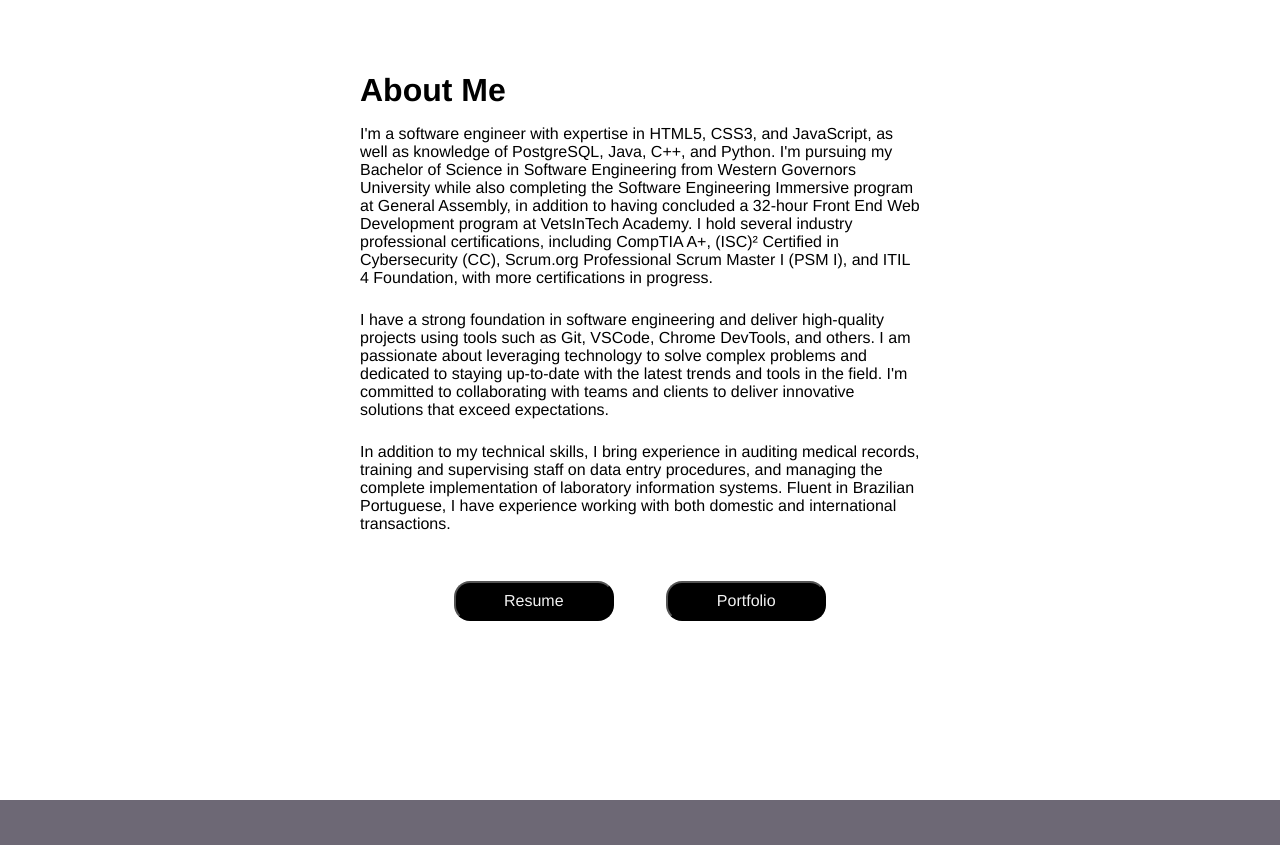
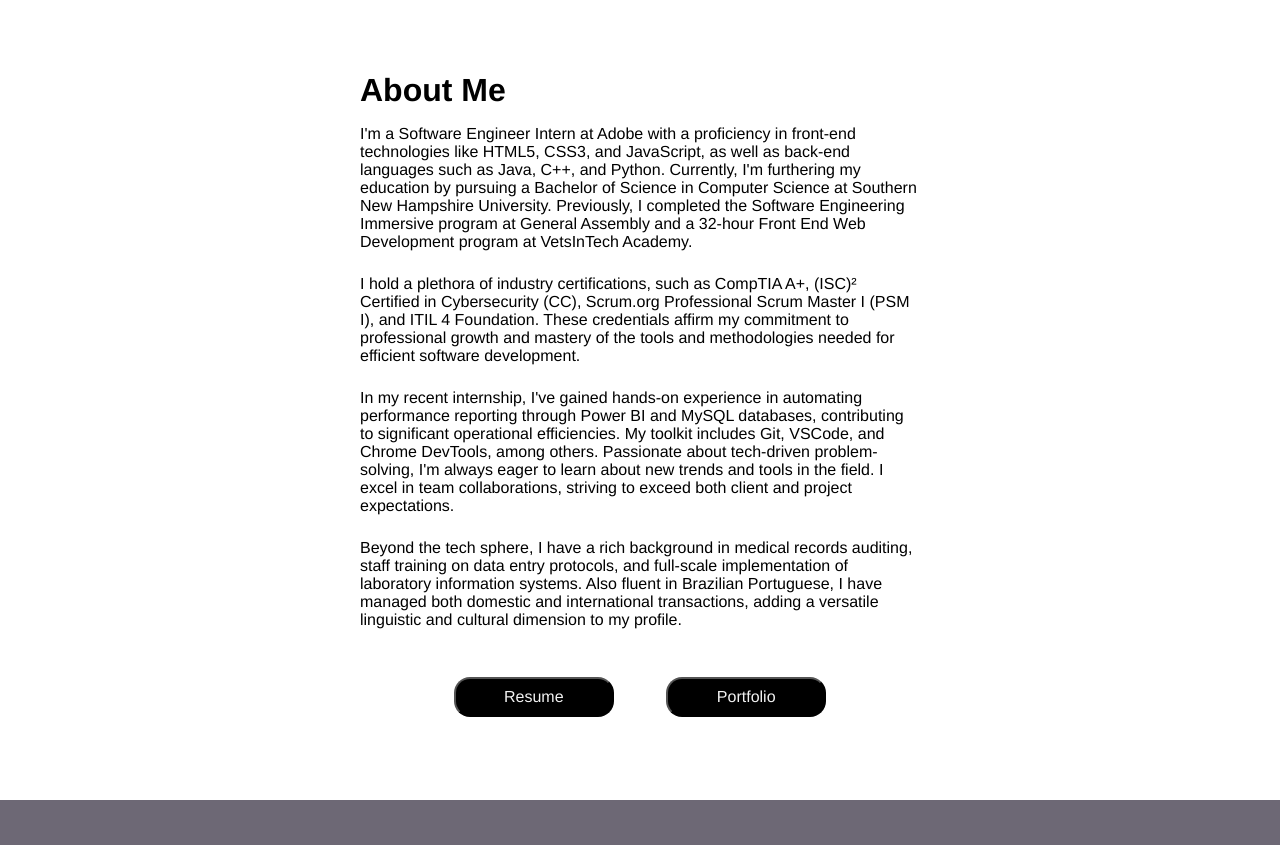
Before and after one commit to jaclynscarey/jaclyn-carey-portfolio, a plain HTML site: page index.html in a window 1280 px wide. Shown: the part 800-1645 px from the top of the page. Drawn offline with Linux system fonts and the light colour scheme.

Commit message:
Update index.html

```diff
--- a/index.html
+++ b/index.html
@@ -25,9 +25,10 @@
     <main>
 
         <h2 class="about-me">About Me</h2>
-        <p>I'm a software engineer with expertise in HTML5, CSS3, and JavaScript, as well as knowledge of PostgreSQL, Java, C++, and Python. I'm pursuing my <a href="https://www.wgu.edu/online-it-degrees/software-engineering-bachelors-program.html" target="_blank">Bachelor of Science in Software Engineering from Western Governors University</a> while also completing the <a href="https://generalassemb.ly/education/software-engineering-immersive" target="_blank">Software Engineering Immersive program at General Assembly</a>, in addition to having concluded a 32-hour <a href="https://academy.vetsintech.co/course/vetsintech-front-end-web-dev-cohort-sponsored-by-boeing" target="_blank">Front End Web Development program at VetsInTech Academy</a>. I hold several industry professional certifications, including CompTIA A+, (ISC)² Certified in Cybersecurity (CC), Scrum.org Professional Scrum Master I (PSM I), and ITIL 4 Foundation, with more certifications in progress.</p>
-        <p>I have a strong foundation in software engineering and deliver high-quality projects using tools such as Git, VSCode, Chrome DevTools, and others. I am passionate about leveraging technology to solve complex problems and dedicated to staying up-to-date with the latest trends and tools in the field. I'm committed to collaborating with teams and clients to deliver innovative solutions that exceed expectations.</p>
-        <p>In addition to my technical skills, I bring experience in auditing medical records, training and supervising staff on data entry procedures, and managing the complete implementation of laboratory information systems. Fluent in Brazilian Portuguese, I have experience working with both domestic and international transactions.</p>
+        <p>I'm a Software Engineer Intern at Adobe with a proficiency in front-end technologies like HTML5, CSS3, and JavaScript, as well as back-end languages such as Java, C++, and Python. Currently, I'm furthering my education by pursuing a Bachelor of Science in Computer Science at Southern New Hampshire University. Previously, I completed the Software Engineering Immersive program at General Assembly and a 32-hour Front End Web Development program at VetsInTech Academy.</p>
+        <p>I hold a plethora of industry certifications, such as CompTIA A+, (ISC)² Certified in Cybersecurity (CC), Scrum.org Professional Scrum Master I (PSM I), and ITIL 4 Foundation. These credentials affirm my commitment to professional growth and mastery of the tools and methodologies needed for efficient software development.</p>
+        <p>In my recent internship, I've gained hands-on experience in automating performance reporting through Power BI and MySQL databases, contributing to significant operational efficiencies. My toolkit includes Git, VSCode, and Chrome DevTools, among others. Passionate about tech-driven problem-solving, I'm always eager to learn about new trends and tools in the field. I excel in team collaborations, striving to exceed both client and project expectations.</p>
+        <p>Beyond the tech sphere, I have a rich background in medical records auditing, staff training on data entry protocols, and full-scale implementation of laboratory information systems. Also fluent in Brazilian Portuguese, I have managed both domestic and international transactions, adding a versatile linguistic and cultural dimension to my profile.</p>
 
         <div class="buttons">
             <a href="./files/Jaclyn-Carey-SWE-Resume-2023-08-23.pdf" target="_blank"><button class="resume">Resume</button></a>
```
